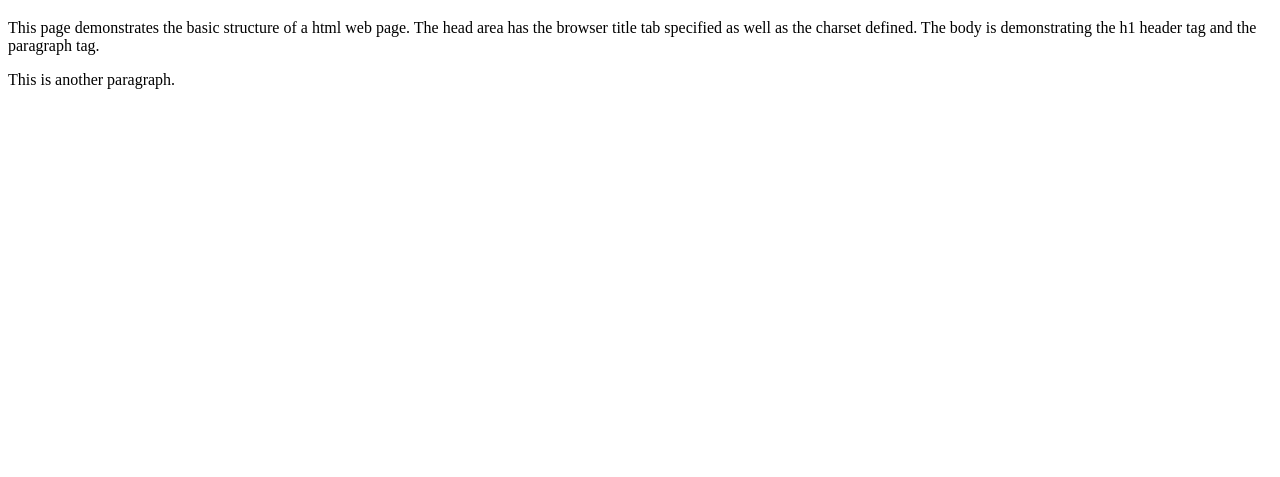
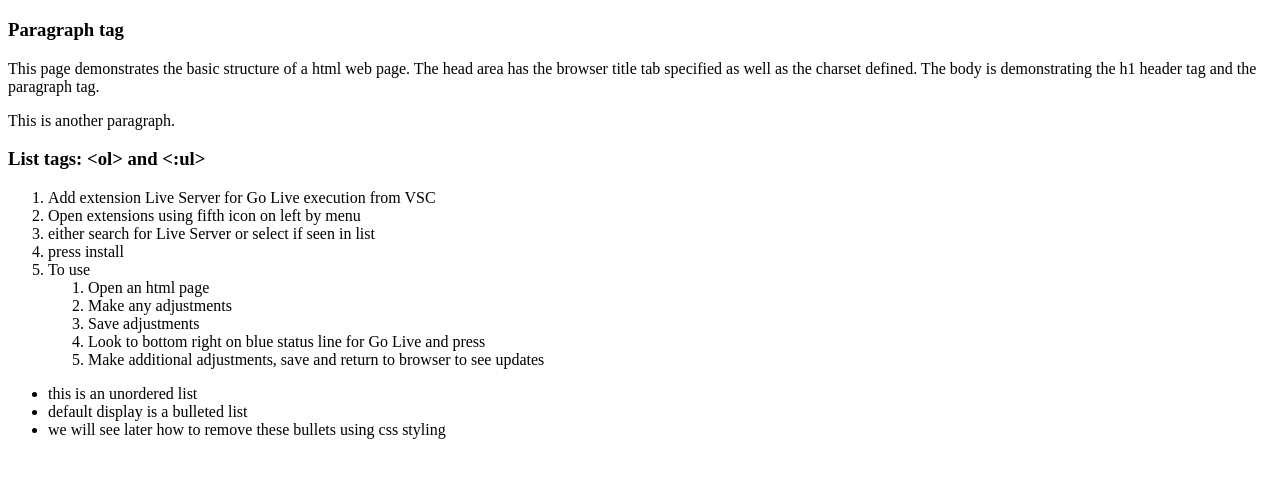
Before and after one commit to comp-1017/1017-sep-2022-a04-workbook-ujinco, a plain HTML site: page html-basic-tags/js/index.html in a window 1280 px wide. Shown: the part 61-538 px from the top of the page. Drawn offline with Linux system fonts and the light colour scheme.

Commit message:
entered list tag demo

```diff
--- a/html-basic-tags/js/index.html
+++ b/html-basic-tags/js/index.html
@@ -37,6 +37,7 @@
             -->
 
             <h1>Basic HTML Tags</h1>
+            <h3>Paragraph tag</h3>
 
             <p>This page demonstrates the basic structure of a html web page.
                The head area has the browser title tab specified as well as the charset defined.
@@ -46,6 +47,44 @@
                 This is another paragraph.
             </p>
 
+            <!--
+                If you wish to use a component of a reserved tag ( or a whole tag) you would
+                be in trouble using the tag. Instead, you can use special character strings
+                to represent components of the tag such as the < (&lt;) and the > (&gt;)
+                symbols.
+             -->
+
+            <h3>List tags: &lt;ol&gt; and &lt:ul&gt;</h3>
+            <!--
+                block tag , paired
+                create an ordered list (numbered) using <ol>
+
+                create an unordered list (bulleted) using <ul>
+
+                items in this list are indicated using the line item, <li>
+
+            -->
+                <ol>
+                    <li>Add extension Live Server for Go Live execution from VSC</li>
+                    <li>Open extensions using fifth icon on left by menu</li>
+                    <li>either search for Live Server or select if seen in list</li>
+                    <li>press install</li>
+                    <li>To use
+                        <ol>
+                        <li>Open an html page</li>
+                        <li>Make any adjustments</li>
+                        <li>Save adjustments</li>
+                        <li>Look to bottom right on blue status line for Go Live and press</li>
+                        <li>Make additional adjustments, save and return to browser to see updates</li>
+                </ol>
+            </li>
+        </ol>
+        <ul>
+            <li>this is an unordered list</li>
+            <li>default display is a bulleted list</li>
+            <li> we will see later how to remove these bullets using css styling</li>
+
+        </ul>
         </body>
 
 
```
Also changed, not shown: framework/js/index.html (+0 -30 lines).
